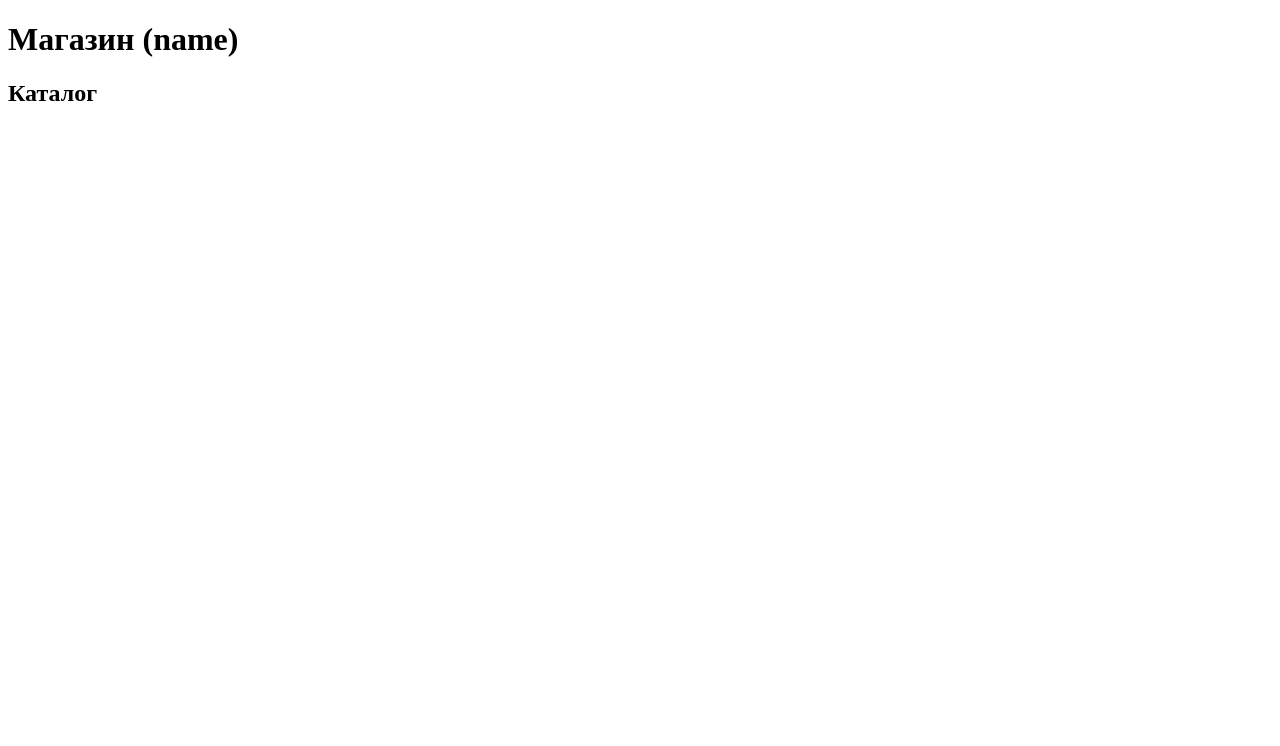
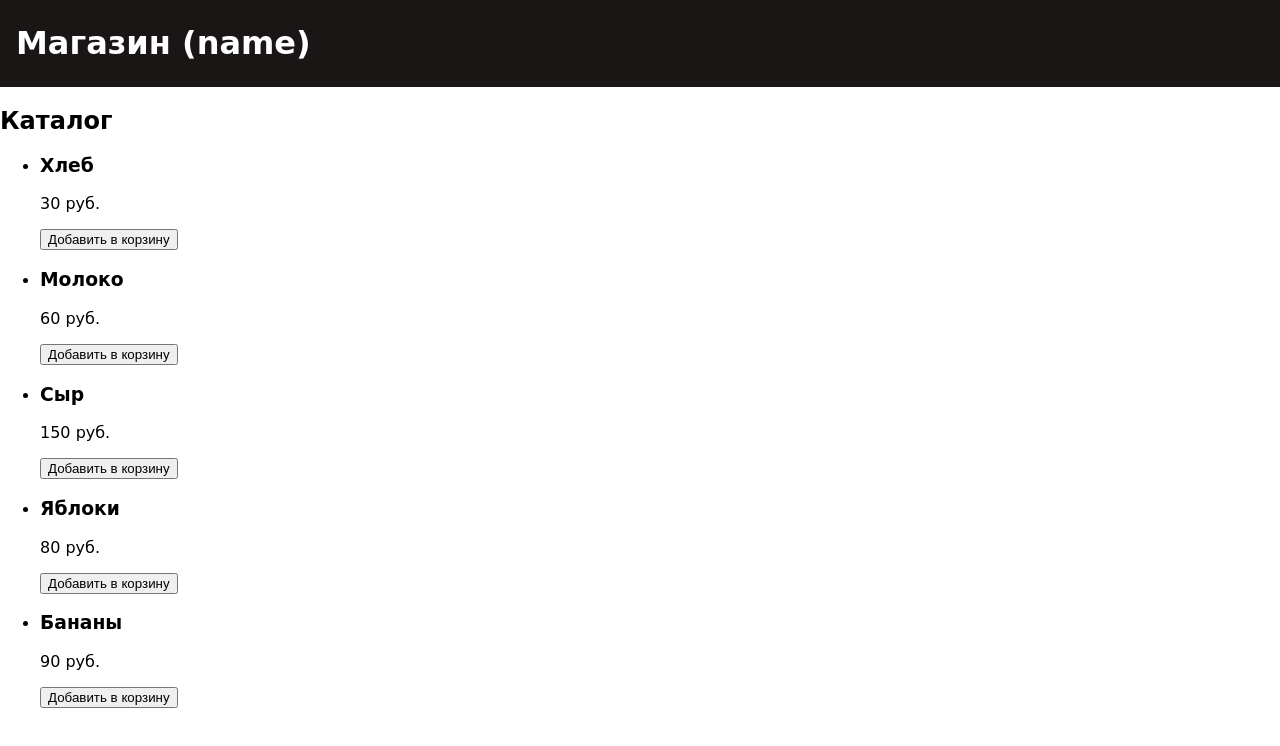
Before and after one commit to Andrzakourcev/web_programming_lab1_online_store, a plain HTML site: page 1_lab/index.html in a window 1280 px wide. Drawn offline with Linux system fonts and the light colour scheme.

Commit message:
add some css, add catalog

```diff
--- a/1_lab/index.html
+++ b/1_lab/index.html
@@ -3,6 +3,7 @@
 <head>
   <meta charset="utf-8" />
   <title>Магазин (name)</title>
+  <link rel="stylesheet" href="style.css" />
 </head>
 <body>
   <header>
@@ -11,6 +12,9 @@
 
   <main>
     <h2>Каталог</h2>
+    <ul id="products" class="products">
+      <!-- товары будут вставлены JS -->
+    </ul>
   </main>
 
   <!-- подключаем script с defer чтобы скрипт ждал загрузки DOM -->
--- a/1_lab/script.js
+++ b/1_lab/script.js
@@ -0,0 +1,38 @@
+console.log('script.js загружен');
+document.addEventListener('DOMContentLoaded', () => {
+  try {
+    // --- Товары ---
+    const products = [
+        { id: 1, title: "Хлеб",   price: 30, image: "images/bread.jpg" },
+        { id: 2, title: "Молоко", price: 60, image: "images/milk.jpg" },
+        { id: 3, title: "Сыр",    price: 150, image: "images/cheese.jpg" },
+        { id: 4, title: "Яблоки", price: 80, image: "images/apples.jpg" },
+        { id: 5, title: "Бананы", price: 90, image: "images/bananas.jpg" }
+    ];
+
+    const productsContainer = document.getElementById('products');
+    if (!productsContainer) {
+        console.error('Не найден элемент #products');
+        return;
+    }
+
+    // --- Каталог ---
+    productsContainer.innerHTML = ''; // очистить на всякий случай
+    products.forEach(product => {
+        const li = document.createElement('li');
+        li.innerHTML = `
+        <article>
+            <h3>${product.title}</h3>
+            <p class="price">${product.price} руб.</p>
+            <button class="add-btn" data-id="${product.id}" data-title="${product.title}" data-price="${product.price}">
+            Добавить в корзину
+            </button>
+        </article>
+        `;
+        productsContainer.appendChild(li);
+    });
+
+    } catch (err) {
+        console.error('Ошибка в основном блоке script.js:', err);
+    }
+});
--- a/1_lab/style.css
+++ b/1_lab/style.css
@@ -0,0 +1,14 @@
+body {
+  font-family: "Bradley Hand", cursive;
+  margin: 0;
+  padding: 0;
+}
+
+header {
+  background: #1a1616;
+  color: #fff;
+  padding: 3px 16px;
+  display: flex;
+  justify-content: space-between;
+  align-items: center;
+}
```
